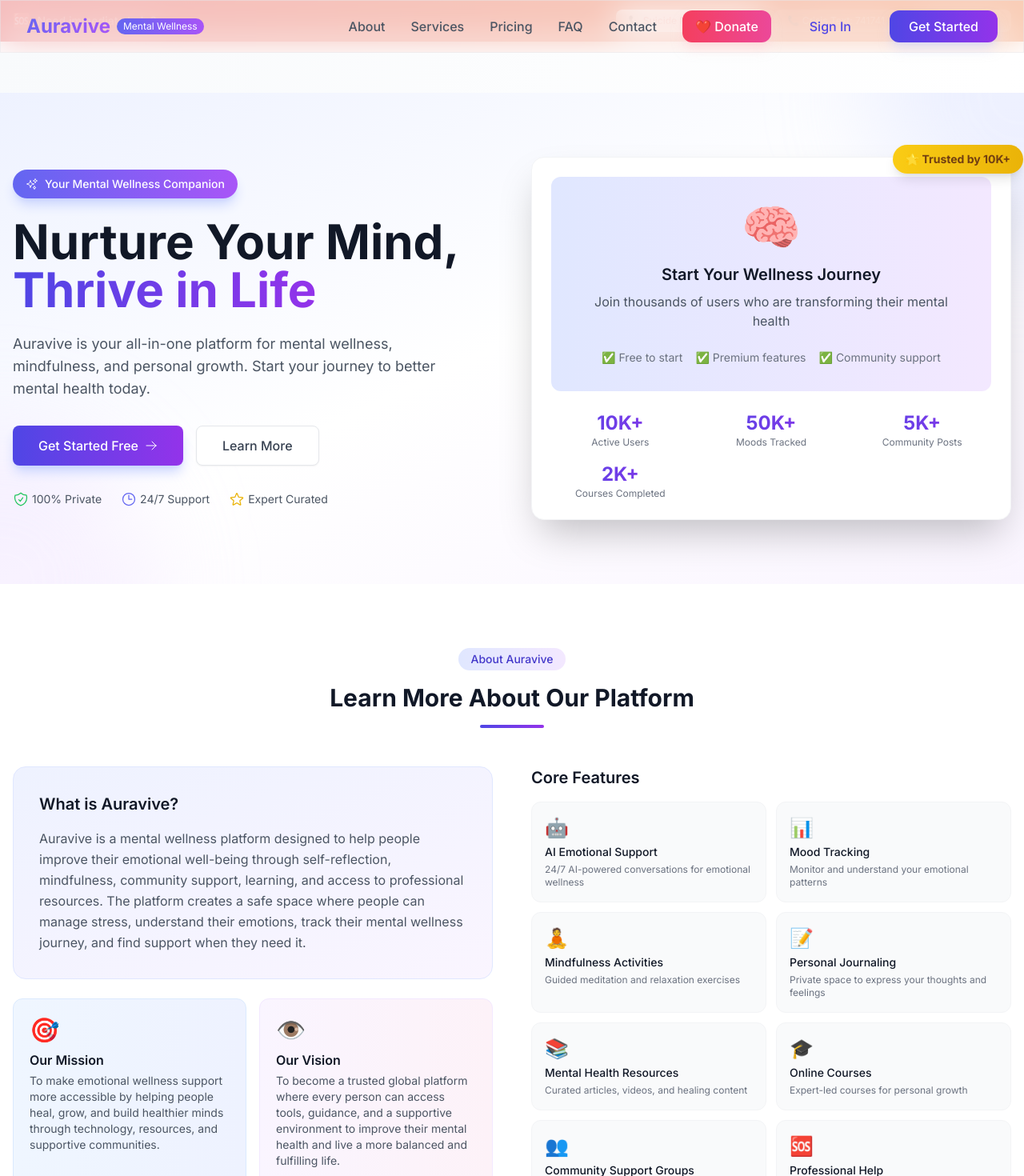
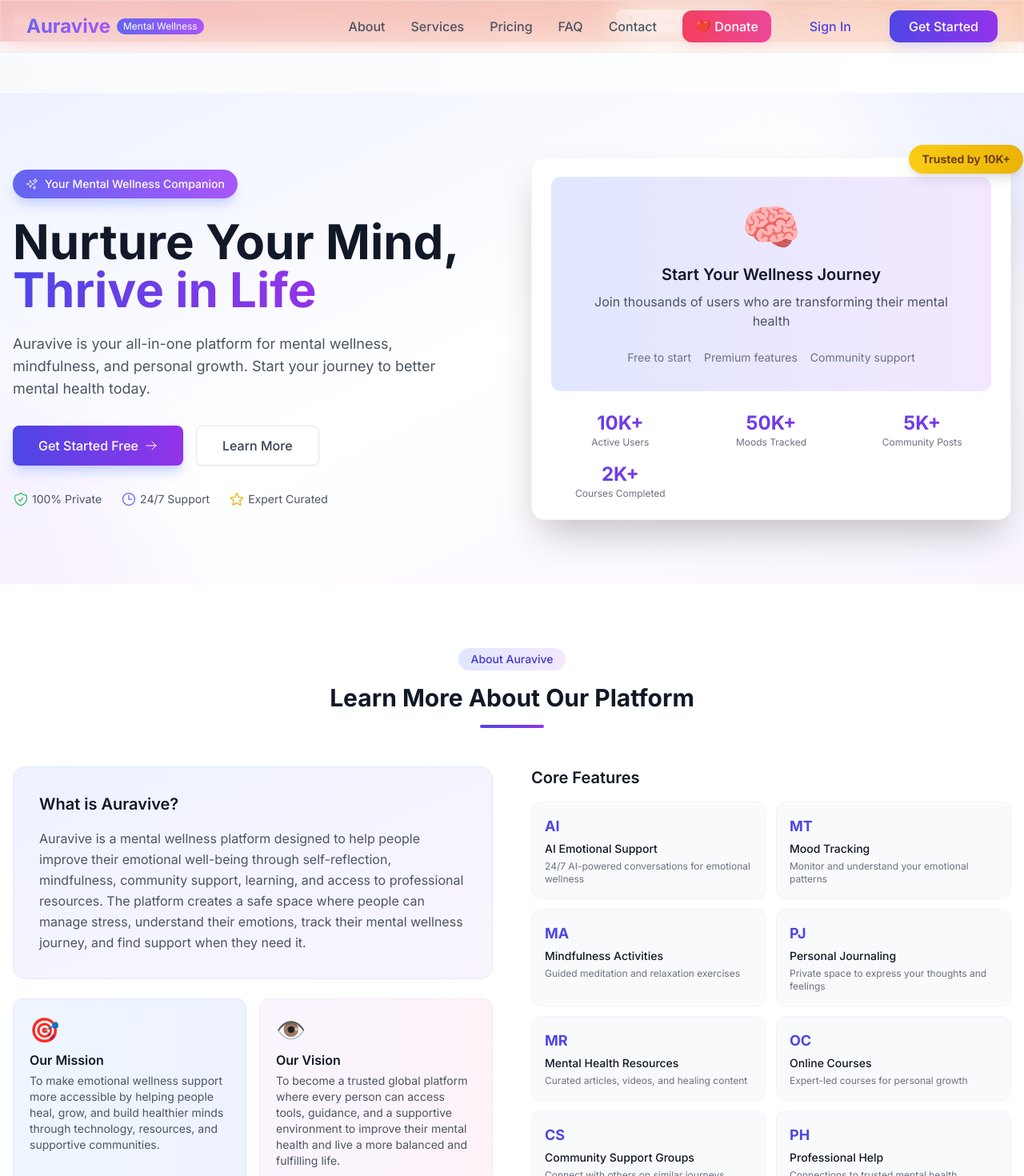
Before and after one commit to kelvin001-oteyo/Auravive, a React (Create React App) app in the folder frontend/auravive_client/: page / in a window 1280 px wide. Shown: the top 1470 px of the page at 80% size. Built offline with nearby package versions, Linux system fonts and the light colour scheme; no server answers.

Commit message:
Update Home.jsx

```diff
--- a/frontend/auravive_client/src/pages/Home/Home.jsx
+++ b/frontend/auravive_client/src/pages/Home/Home.jsx
@@ -110,14 +110,14 @@ const Home = () => {
   ];
 
   const coreFeatures = [
-    { icon: '🤖', title: 'AI Emotional Support', description: '24/7 AI-powered conversations for emotional wellness' },
-    { icon: '📊', title: 'Mood Tracking', description: 'Monitor and understand your emotional patterns' },
-    { icon: '🧘', title: 'Mindfulness Activities', description: 'Guided meditation and relaxation exercises' },
-    { icon: '📝', title: 'Personal Journaling', description: 'Private space to express your thoughts and feelings' },
-    { icon: '📚', title: 'Mental Health Resources', description: 'Curated articles, videos, and healing content' },
-    { icon: '🎓', title: 'Online Courses', description: 'Expert-led courses for personal growth' },
-    { icon: '👥', title: 'Community Support Groups', description: 'Connect with others on similar journeys' },
-    { icon: '🆘', title: 'Professional Help', description: 'Connections to trusted mental health professionals' },
+    { icon: 'AI', title: 'AI Emotional Support', description: '24/7 AI-powered conversations for emotional wellness' },
+    { icon: 'MT', title: 'Mood Tracking', description: 'Monitor and understand your emotional patterns' },
+    { icon: 'MA', title: 'Mindfulness Activities', description: 'Guided meditation and relaxation exercises' },
+    { icon: 'PJ', title: 'Personal Journaling', description: 'Private space to express your thoughts and feelings' },
+    { icon: 'MR', title: 'Mental Health Resources', description: 'Curated articles, videos, and healing content' },
+    { icon: 'OC', title: 'Online Courses', description: 'Expert-led courses for personal growth' },
+    { icon: 'CS', title: 'Community Support Groups', description: 'Connect with others on similar journeys' },
+    { icon: 'PH', title: 'Professional Help', description: 'Connections to trusted mental health professionals' },
   ];
 
   return (
@@ -176,16 +176,16 @@ const Home = () => {
             <div className="relative hidden lg:block">
               <div className="relative bg-white rounded-2xl shadow-2xl p-6 border border-gray-100">
                 <div className="absolute -top-4 -right-4 bg-gradient-to-r from-yellow-400 to-yellow-500 text-yellow-900 px-4 py-2 rounded-full text-sm font-bold shadow-lg">
-                  🌟 Trusted by 10K+
+                  Trusted by 10K+
                 </div>
                 <div className="bg-gradient-to-r from-indigo-100 to-purple-100 rounded-xl p-8 text-center">
                   <div className="text-6xl mb-4">🧠</div>
                   <h3 className="text-xl font-semibold text-gray-900">Start Your Wellness Journey</h3>
                   <p className="text-gray-600 mt-2">Join thousands of users who are transforming their mental health</p>
                   <div className="mt-6 flex justify-center space-x-4 text-sm text-gray-500">
-                    <span>✅ Free to start</span>
-                    <span>✅ Premium features</span>
-                    <span>✅ Community support</span>
+                    <span>Free to start</span>
+                    <span>Premium features</span>
+                    <span>Community support</span>
                   </div>
                 </div>
                 <div className="mt-6 grid grid-cols-3 gap-4 text-center">
@@ -250,7 +250,7 @@ const Home = () => {
               <div className="grid grid-cols-2 gap-3">
                 {coreFeatures.map((feature, index) => (
                   <div key={index} className="bg-gray-50 rounded-xl p-4 hover:bg-white hover:shadow-md transition-all border border-gray-100">
-                    <div className="text-2xl mb-1">{feature.icon}</div>
+                    <div className="text-lg font-bold text-indigo-600 mb-1">{feature.icon}</div>
                     <h4 className="font-medium text-gray-900 text-sm">{feature.title}</h4>
                     <p className="text-xs text-gray-500 mt-1">{feature.description}</p>
                   </div>
```
